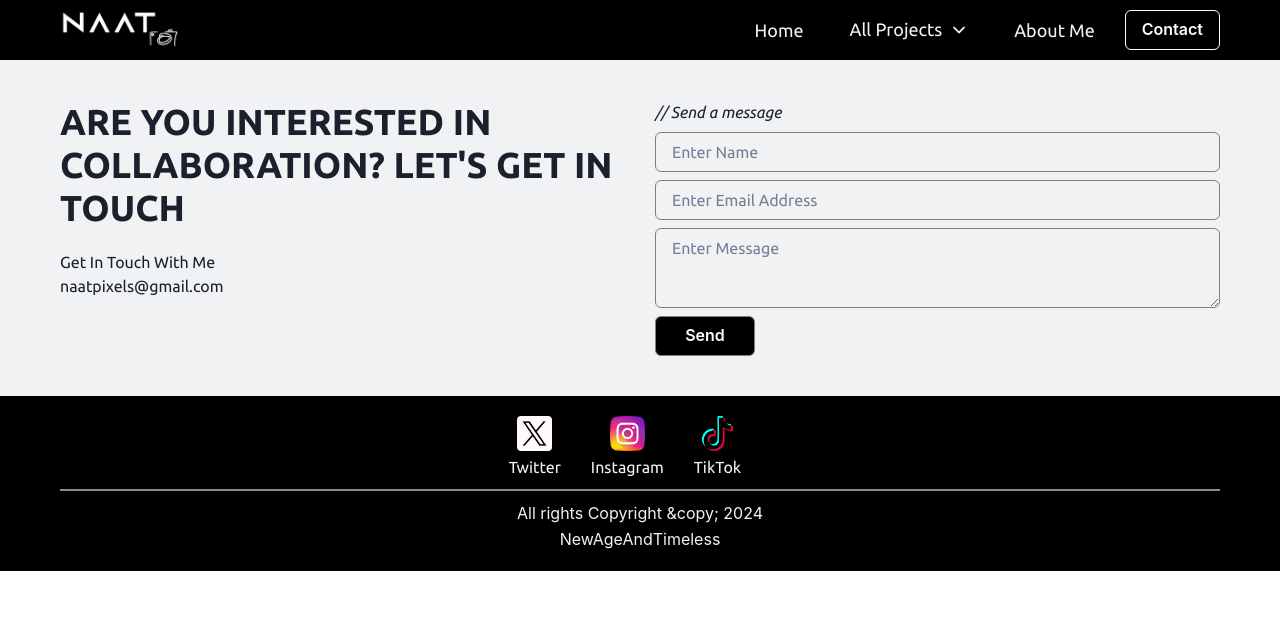
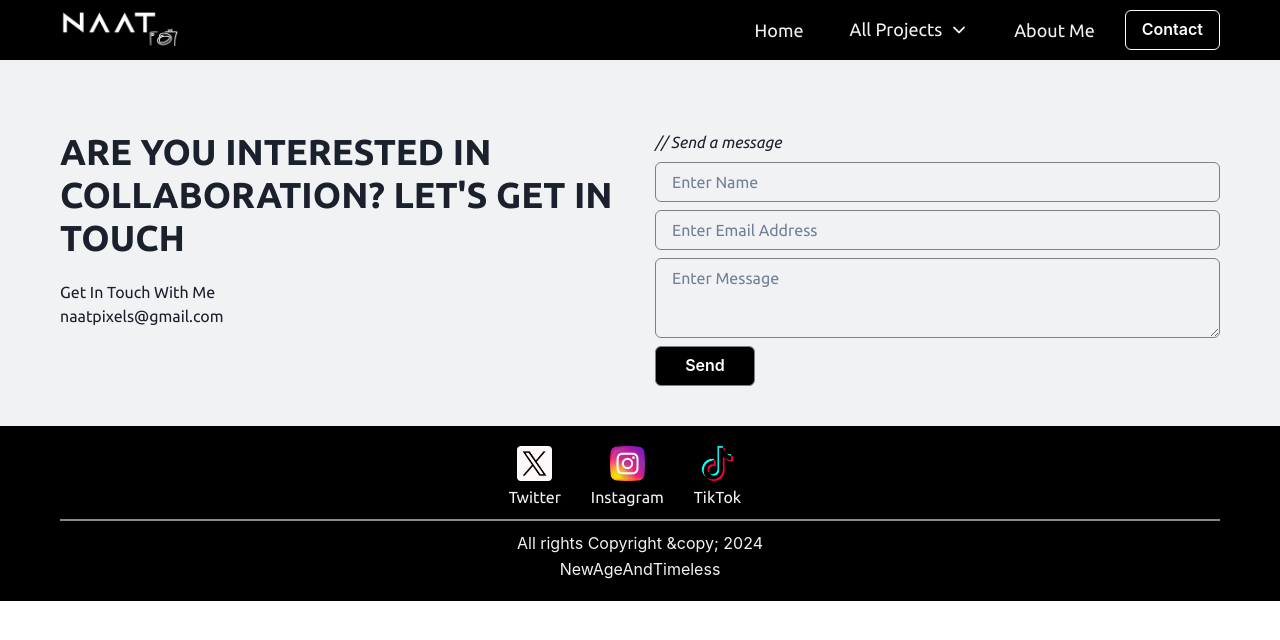
Before and after one commit to Owoyeleadedayo/naatpixels, a React (Vite) app: page /contact in a window 1280 px wide. Shown: the top 640 px of the page. Built offline with nearby package versions, Linux system fonts and the light colour scheme.

Commit message:
worked on the contact pagees

```diff
--- a/src/pages/Contact.tsx
+++ b/src/pages/Contact.tsx
@@ -14,7 +14,7 @@ const Contact = () => {
           py={"40px"}
           flexDir={"row"}
           gap={"30px"}
-          pt={"100px"}
+          pt={"130px"}
         >
           <Flex width={"50%"}>
             <motion.div
```
